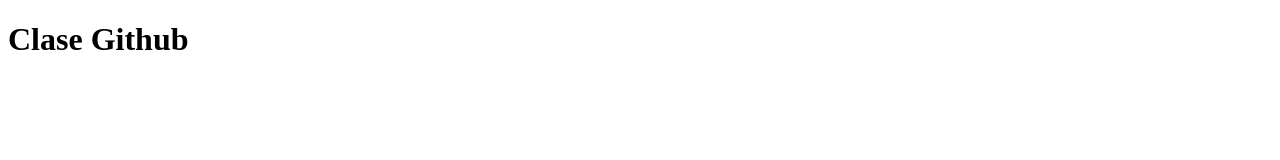
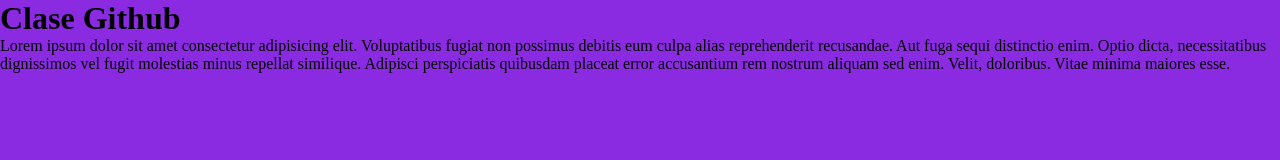
Before and after one commit to EduardoTerwogt/Clase-GH, a plain HTML site: page index.html in a window 1280 px wide. Drawn offline with Linux system fonts and the light colour scheme.

Commit message:
agrego parrafo

```diff
--- a/estilo.css
+++ b/estilo.css
@@ -0,0 +1,8 @@
+*{
+    margin: 0;
+    padding: 0;
+
+}
+body{
+    background-color: blueviolet;
+}
--- a/index.html
+++ b/index.html
@@ -9,5 +9,6 @@
 </head>
 <body>
     <h1>Clase Github</h1>
+    <p>Lorem ipsum dolor sit amet consectetur adipisicing elit. Voluptatibus fugiat non possimus debitis eum culpa alias reprehenderit recusandae. Aut fuga sequi distinctio enim. Optio dicta, necessitatibus dignissimos vel fugit molestias minus repellat similique. Adipisci perspiciatis quibusdam placeat error accusantium rem nostrum aliquam sed enim. Velit, doloribus. Vitae minima maiores esse.</p>
 </body>
 </html>
```
